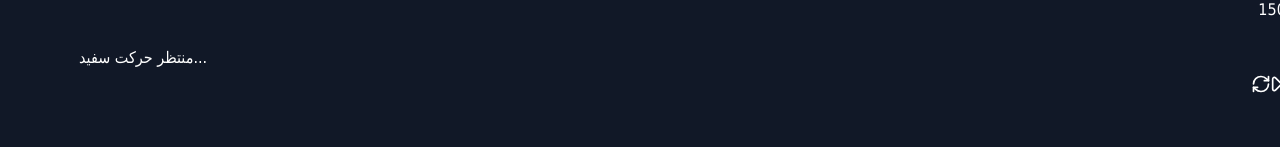
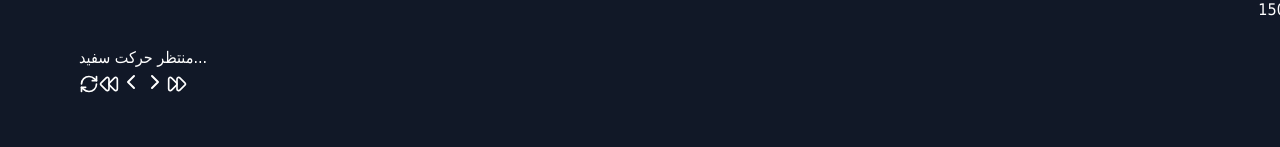
Before and after one commit to Lasp-ir/farzin-app, a React (Vite) app: page /play-ai in a window 1280 px wide. Shown: the part 153-300 px from the top of the page. Built offline with nearby package versions, Linux system fonts and the light colour scheme.

Commit message:
style(PlayAI): fix history playback controls layout direction to strict LTR order

```diff
--- a/src/pages/PlayAI.tsx
+++ b/src/pages/PlayAI.tsx
@@ -381,7 +381,6 @@ export default function PlayAI() {
     scoreAdvantage: blackScoreAdv
   };
 
-  // 🔥 آپدیت قدرتمند PlayerInfo برای پشتیبانی از انیمیشن تفکر
   const PlayerInfo = ({ name, rating, time, isOpponent, isActive, accuracy, capturedPieces, capturedColor, scoreAdvantage, isThinking }: any) => (
     <div className="flex-none flex items-center justify-between w-full py-2 px-1 relative z-10">
       <div className="flex flex-col justify-center">
@@ -394,7 +393,6 @@ export default function PlayAI() {
             {isOpponent && accuracy && accuracy !== 'پایه' && !isThinking && (
                <span className="text-[10px] bg-amber-500/20 text-amber-500 px-1 py-0.5 rounded border border-amber-500/30">PRO</span>
             )}
-            {/* 🔥 نشانگر تفکر ربات */}
             {isThinking && (
                <div className="flex items-center gap-[3px] ml-1 bg-[#2b2927] px-2 py-1.5 rounded-full border border-[#4a4740] shadow-sm h-[20px]">
                   <span className="w-1.5 h-1.5 bg-[#779556] rounded-full dot-typing dot-1"></span>
@@ -444,7 +442,6 @@ export default function PlayAI() {
         setOptionSquares({});
       }}
     >
-      {/* 🔥 اضافه شدن استایل‌های اختصاصی انیمیشن */}
       <style>{`
         @keyframes typing {
           0%, 100% { transform: translateY(0); opacity: 0.4; }
@@ -472,7 +469,6 @@ export default function PlayAI() {
         <div className="flex flex-col flex-1 min-w-0 h-full items-center justify-center relative z-0">
           <div className="w-full h-full flex flex-col max-w-[90vh] lg:max-w-full relative z-0">
 
-            {/* 🔥 ارسال isThinking به ربات */}
             {isPlayerWhite ? (
               <PlayerInfo name={opponent.name} rating={opponent.rating} time={opponentTime} isOpponent={true} isActive={!isPlayerTurn && !gameOver} accuracy={opponent.accuracy} isThinking={!isPlayerTurn && !gameOver && !isViewingHistory} {...blackPlayerProps} />
             ) : (
@@ -542,7 +538,6 @@ export default function PlayAI() {
               </div>
             </div>
 
-            {/* بازیکن (شما) به این انیمیشن نیازی نداره */}
             {isPlayerWhite ? (
               <PlayerInfo name="کاربر شما" rating={1500} time={playerTime} isOpponent={false} isActive={isPlayerTurn && !gameOver} isThinking={false} {...whitePlayerProps} />
             ) : (
@@ -578,12 +573,13 @@ export default function PlayAI() {
             )}
           </div>
 
-          <div className="flex-none flex items-center justify-center gap-2 bg-[#201e1b] text-[#b0aba2] p-2 border-y border-[#35332e]">
-            <button onClick={() => setViewIndex(0)} className="p-2 hover:bg-white/5 rounded transition-colors"><Rewind size={20}/></button>
-            <button onClick={() => setViewIndex(p => Math.max(0, p - 1))} className="p-2 hover:bg-white/5 rounded transition-colors"><ChevronLeft size={24}/></button>
-            <button onClick={() => setViewIndex(p => Math.min(fenHistory.length - 1, p + 1))} className="p-2 hover:bg-white/5 rounded transition-colors"><ChevronRight size={24}/></button>
-            <button onClick={() => setViewIndex(fenHistory.length - 1)} className="p-2 hover:bg-white/5 rounded transition-colors"><FastForward size={20}/></button>
-            <button onClick={() => setBoardOrientation(prev => prev === 'white' ? 'black' : 'white')} className="p-2 hover:bg-white/5 rounded transition-colors ml-4 border-l border-[#35332e] pl-4" title="چرخش تخته"><RefreshCw size={20}/></button>
+          {/* 🔥 جهت‌دهی LTR برای دکمه‌های کنترل حرکات */}
+          <div dir="ltr" className="flex-none flex items-center justify-center gap-2 bg-[#201e1b] text-[#b0aba2] p-2 border-y border-[#35332e]">
+            <button onClick={() => setBoardOrientation(prev => prev === 'white' ? 'black' : 'white')} className="p-2 hover:bg-white/5 rounded transition-colors mr-4 pr-4 border-r border-[#35332e]" title="چرخش تخته"><RefreshCw size={20}/></button>
+            <button onClick={() => setViewIndex(0)} className="p-2 hover:bg-white/5 rounded transition-colors" title="اولین حرکت"><Rewind size={20}/></button>
+            <button onClick={() => setViewIndex(p => Math.max(0, p - 1))} className="p-2 hover:bg-white/5 rounded transition-colors" title="حرکت قبلی"><ChevronLeft size={24}/></button>
+            <button onClick={() => setViewIndex(p => Math.min(fenHistory.length - 1, p + 1))} className="p-2 hover:bg-white/5 rounded transition-colors" title="حرکت بعدی"><ChevronRight size={24}/></button>
+            <button onClick={() => setViewIndex(fenHistory.length - 1)} className="p-2 hover:bg-white/5 rounded transition-colors" title="آخرین حرکت"><FastForward size={20}/></button>
           </div>
 
           <div className="flex-none flex bg-[#201e1b] p-3 gap-3">
```
